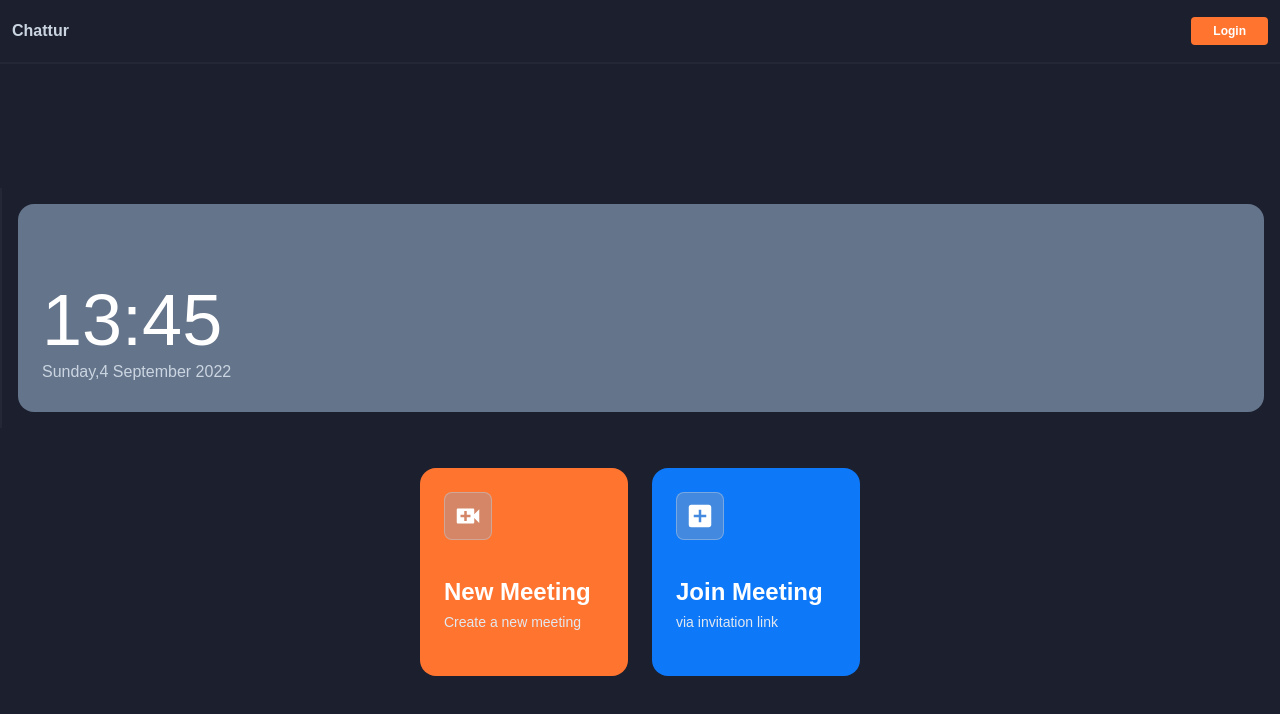
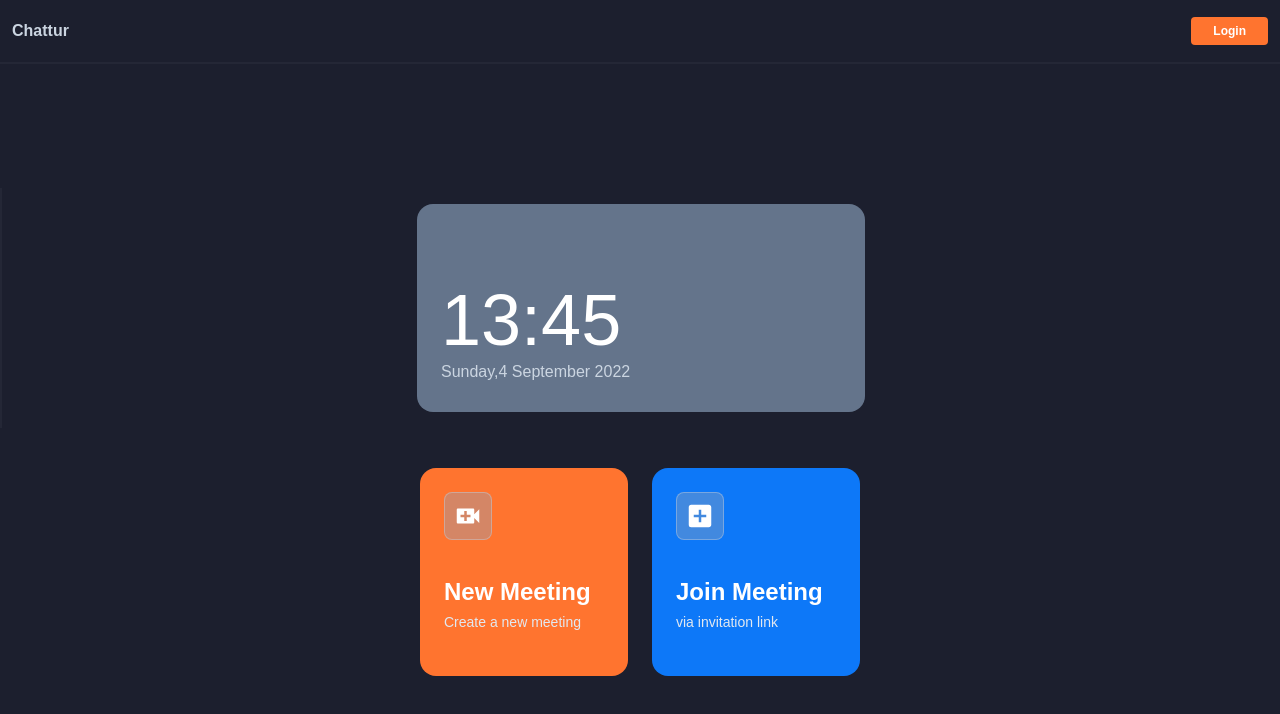
Before and after one commit to suraj-kush/chattur, a React (Create React App) app in the folder client/: page / in a window 1280 px wide. Shown: the top 714 px of the page. Built offline with nearby package versions, Linux system fonts and the light colour scheme; no server answers.

Commit message:
home page update

```diff
--- a/client/src/pages/Home.jsx
+++ b/client/src/pages/Home.jsx
@@ -50,8 +50,8 @@ const Home = () => {
 
   return (
     <div className="bg-darkBlue1 min-h-screen text-slate-400 content-center ">
-      <div className="flex-grow md:border-l-2 border-lightGray p-3 md:p-4">
-        <div className="relative md:h-52 w-full bg-slate-500 rounded md:rounded-2xl p-3">
+      <div className="flex flex-row justify-center md:border-l-2 border-lightGray p-3 md:p-4">
+        <div className="relative md:h-52 w-[28rem] bg-slate-500 rounded md:rounded-2xl p-3">
           <div className="md:absolute bottom-2 left-2 md:bottom-6 md:left-6">
             <p className="md:text-7xl text-4xl text-white">
               {`${
@@ -70,9 +70,9 @@ const Home = () => {
           </div>
         </div>
       </div>
-      <div className="flex-col md:gap-2 flex-col md:flex-row justify-items-center">
+      <div className="md:gap-2 flex-col md:flex-row">
         <div className="p-10">
-          <div className="flex gap-2 md:gap-6 mb-3 md:mb-6 justify-items-center">
+          <div className="flex flex-row gap-2 md:gap-6 mb-3 md:mb-6 justify-center">
             <Link to={`/room/${roomId}`} className="block">
               <HomeCard
                 title="New Meeting"
```
